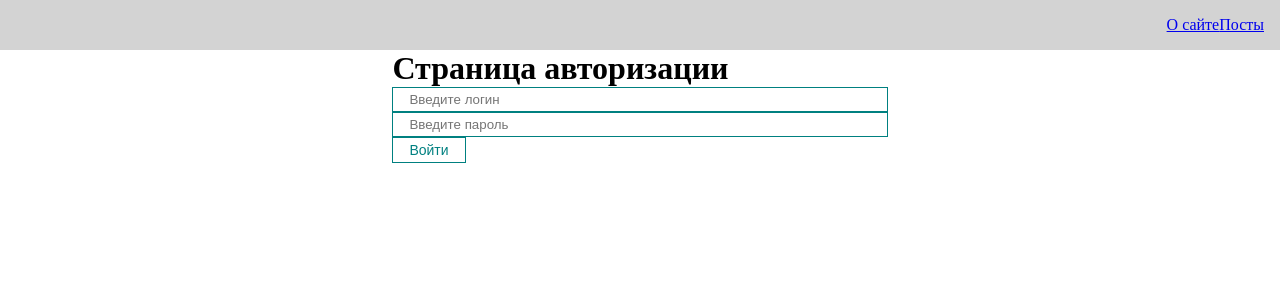
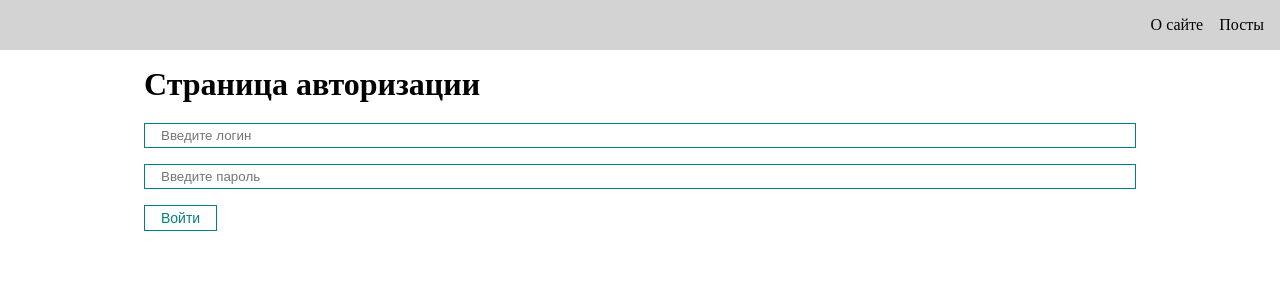
Before and after one commit to anactasi2607/learnReact, a React (Create React App) app: page /login in a window 1280 px wide. Shown: the top 300 px of the page. Built offline with nearby package versions, Linux system fonts and the light colour scheme.

Commit message:
Небольшие доработки

```diff
--- a/src/components/PostFilter.jsx
+++ b/src/components/PostFilter.jsx
@@ -5,13 +5,16 @@ import BaseSelect from './UI/select/BaseSelect';
 
 const PostFilter = ({filter, setFilter}) => {
   return (
-    <div>
+    <div className="filter">
+      <div className="filter__row">
         <BaseInput
           value={filter.query}
           placeholder="Поиск..."
           onChange={event => setFilter({...filter, query: event.target.value})}
         />
+      </div>
 
+      <div className="filter__row">
         <BaseSelect
           value={filter.sort}
           defaultValue="Сортировка"
@@ -22,6 +25,7 @@ const PostFilter = ({filter, setFilter}) => {
           onChange={selectedSort => setFilter({...filter, sort: selectedSort})}
         />
       </div>
+    </div>
   );
 }
 
--- a/src/components/UI/navigation/BaseNavigation.jsx
+++ b/src/components/UI/navigation/BaseNavigation.jsx
@@ -14,14 +14,18 @@ const BaseNavigation = () => {
   }
 
   return (
-    // TODO: не согласна с тегами, поправить
     <div className="navigation">
       {isAuth && <BaseButton onClick={logout}>Выйти</BaseButton>}
 
-      <div className="navigation__item">
-        <Link to="/about">О сайте</Link>
-        <Link to="/posts">Посты</Link>
-      </div>
+      <ul className="navigation__list">
+        <li className="navigation__list-item">
+          <Link to="/about">О сайте</Link>
+        </li>
+
+        <li className="navigation__list-item">
+          <Link to="/posts">Посты</Link>
+        </li>
+      </ul>
     </div>
   );
 }
--- a/src/pages/About.jsx
+++ b/src/pages/About.jsx
@@ -2,7 +2,20 @@ import React from 'react';
 
 const About = () => {
   return (
-    <h1>Учебный проект</h1>
+    <div className="container">
+      <h1>Учебный проект</h1>
+
+      <p>
+        Данный проект был создан с целью  освоения азов реакта по видеоуроку <a href="https://www.youtube.com/watch?v=GNrdg3PzpJQ&list=PL6DxKON1uLOHyPVa0XhcqcW2RhDytDpAI&index=5&t=4s&ab_channel=UlbiTV">(ссылка)</a>
+      </p>
+
+      <p>В рамках работы над проектом выполнена задача знакомства с хуками реакта: useState, useEffect, useMemo, useContext, useRef и другими.
+        Практика создания собственных хуков, знакомства с роутингом, условным рендерингом.
+      </p>
+
+      <p>Сделать красивую и правильно оформленную стилизацию задачи не стояло, декомпозиция стилией почти отсутствует.
+      </p>
+    </div>
   );
 }
 
--- a/src/pages/Login.jsx
+++ b/src/pages/Login.jsx
@@ -13,15 +13,21 @@ const Login = () => {
   };
 
   return (
-    <div>
+    <div className="container">
       <h1>Страница авторизации</h1>
 
-      <form onSubmit={submit}>
-        <BaseInput type="text" placeholder="Введите логин" />
+      <form className="login-form" onSubmit={submit}>
+        <div className="login-form__row">
+          <BaseInput type="text" placeholder="Введите логин" />
+        </div>
 
-        <BaseInput type="password" placeholder="Введите пароль" />
+        <div className="login-form__row">
+          <BaseInput type="password" placeholder="Введите пароль" />
+        </div>
 
-        <BaseButton>Войти</BaseButton>
+        <div className="login-form__row">
+          <BaseButton>Войти</BaseButton>
+        </div>
       </form>
     </div>
   );
--- a/src/pages/PostDetail.jsx
+++ b/src/pages/PostDetail.jsx
@@ -14,14 +14,14 @@ const PostDetail = () => {
   const [post, setPost] = useState({});
   const [postComments, setPostComments] = useState([]);
 
-  const [fetchPostById, isLoading, error] = useFetching(async(id) => {
+  const [fetchPostById, isLoading] = useFetching(async(id) => {
     const response = await PostService.getPostById(id);
     setPost(response.data);
   });
 
-  const [fetchPostComments, isPostCommentsLoading, postCommentsError] = useFetching(async(id) => {
-    console.log('fetchPostComments');
+  const [fetchPostComments, isPostCommentsLoading] = useFetching(async(id) => {
     const response = await PostService.getPostCommentsById(id);
+
     setPostComments(response.data);
   });
 
@@ -31,7 +31,7 @@ const PostDetail = () => {
   }, []);
 
   return (
-    <div>
+    <div className="container">
       <h1>Вы открыли страницу поста с ID {params.id}</h1>
 
       {isLoading
--- a/src/pages/Posts.jsx
+++ b/src/pages/Posts.jsx
@@ -60,7 +60,7 @@ function App() {
   };
 
   return (
-    <div className="App">
+    <div className="container">
       <BaseModal visible={modal} setVisible={setModal}>
         <PostForm create={createNewPost} remove={removePost} />
       </BaseModal>
--- a/src/styles/App.css
+++ b/src/styles/App.css
@@ -2,6 +2,36 @@
   margin: 0;
   padding: 0;
   box-sizing: border-box;
+
+  color: black;
+}
+
+a {
+  text-decoration: none;
+}
+
+a:-webkit-any-link,
+a:-webkit-any-link:active,
+a::visited {
+  color: inherit;
+}
+
+ul, li {
+  margin-top: 0;
+  margin-bottom: 0;
+  padding-left: 0;
+
+  list-style: none;
+}
+
+ul:not([class]):first-child,
+li:not([class]):first-child {
+  margin-top: 0;
+}
+
+ul:not([class]):last-child,
+li:not([class]):last-child {
+  margin-bottom: 0;
 }
 
 #root {
@@ -10,7 +40,7 @@
   align-items: center;
 }
 
-.App {
+.container {
   width: 1024px;
   padding: 16px;
 }
@@ -106,6 +136,28 @@
   background-color: lightgray;
 }
 
-.navigation__item {
+.navigation__list {
+  display: flex;
+
   margin-left: auto;
 }
+
+.navigation__list-item:not(:first-child) {
+  margin-left: 16px;
+}
+
+.filter {
+  margin-top: 16px;
+}
+
+.filter__row:not(:first-child) {
+  margin-top: 16px;
+}
+
+.login-form {
+  margin-top: 20px;
+}
+
+.login-form__row:not(:first-child) {
+  margin-top: 16px;
+}
```
Also changed, not shown: 1 other file (tests, documents, lock files or other folders). Lines whose indentation alone changed are shown as unchanged.
